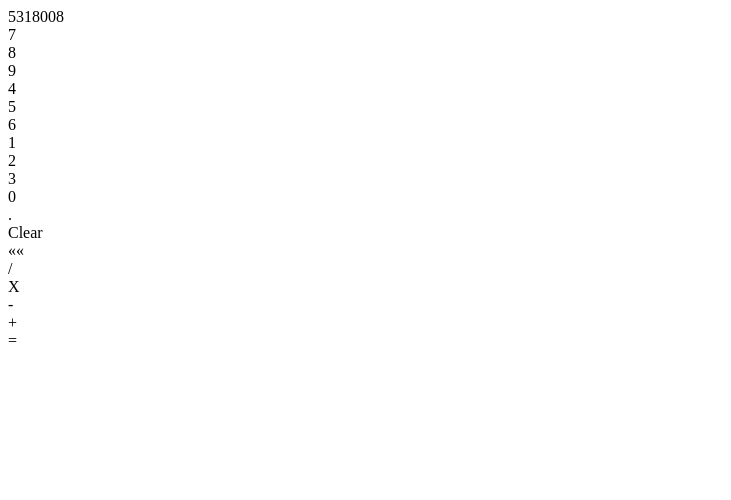
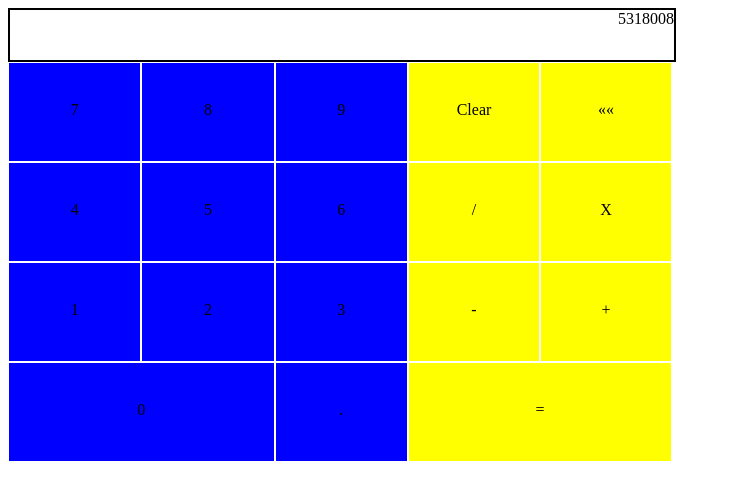
Before and after one commit to spaingel/calculadora, a plain HTML site: page index.html in a window 1280 px wide. Shown: the whole page, without its empty margins (0-731 px from the left). Drawn offline with Linux system fonts and the light colour scheme.

Commit message:
Simple layout

```diff
--- a/index.html
+++ b/index.html
@@ -5,34 +5,36 @@
     <meta http-equiv="X-UA-Compatible" content="IE=edge">
     <title>Page Title</title>
     <meta name="viewport" content="width=device-width, initial-scale=1">
-    <link rel="stylesheet" href="">
+    <link rel="stylesheet" href="style.css">
 </head>
 <body>
+    <div id="container">
     <div id="screen">
         <div class="dummy-numbers">5318008</div>
     </div>
     <div id="numbers">
-        <div id="" class="button">7</div>
-        <div id="" class="button">8</div>
-        <div id="" class="button">9</div>
-        <div id="" class="button">4</div>
-        <div id="" class="button">5</div>
-        <div id="" class="button">6</div>
-        <div id="" class="button">1</div>
-        <div id="" class="button">2</div>
-        <div id="" class="button">3</div>
-        <div id="" class="button">0</div>
-        <div id="" class="button">.</div>
+        <div id="seven" class="button">7</div>
+        <div id="eight" class="button">8</div>
+        <div id="nine" class="button">9</div>
+        <div id="four" class="button">4</div>
+        <div id="five" class="button">5</div>
+        <div id="six" class="button">6</div>
+        <div id="one" class="button">1</div>
+        <div id="two" class="button">2</div>
+        <div id="three" class="button">3</div>
+        <div id="zero" class="button">0</div>
+        <div id="dot" class="button">.</div>
 
     </div>
     <div id="operators">
-        <div id="" class="button">Clear</div>
-        <div id="" class="button">««</div>
-        <div id="" class="button">/</div>
-        <div id="" class="button">X</div>
-        <div id="" class="button">-</div>
-        <div id="" class="button">+</div>
-        <div id="" class="button">=</div>
+        <div id="clear" class="button">Clear</div>
+        <div id="return" class="button">««</div>
+        <div id="divide" class="button">/</div>
+        <div id="multiply" class="button">X</div>
+        <div id="minus" class="button">-</div>
+        <div id="plus" class="button">+</div>
+        <div id="equal" class="button">=</div>
+    </div>
     </div>
 </body>
 </html>
--- /dev/null
+++ b/style.css
@@ -0,0 +1,38 @@
+#screen {
+    border: 2px black solid;
+    width: 664px;
+    height: 50px;
+    text-align: right;
+}
+
+#numbers {
+    display: grid;
+    background-color: blue;
+    width: 400px;
+    height: 400px;
+    grid-template-columns: 1fr 1fr 1fr;
+    float: left;
+}
+
+#operators {
+    display: grid;
+    background-color: yellow;
+    width: 264px;
+    height: 400px;
+    grid-template-columns: 1fr 1fr;
+
+}
+
+.button {
+    border: 1px solid white;
+    text-align: center;
+    padding-top: 38px;
+}
+
+#zero {
+    grid-column: 1 / span 2;
+}
+#equal {
+    grid-column: 1 / span 2;
+
+}
```
